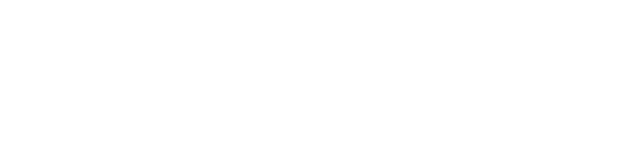
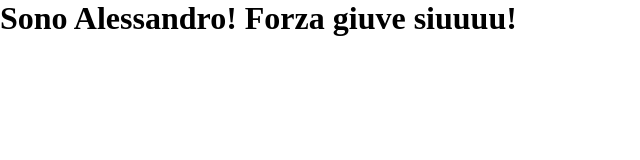
Before and after one commit to MatteoGrigoletto/test-git, a plain HTML site: page index.html in a window 1280 px wide. Shown: the whole page, without its empty margins (0-640 px from the left). Drawn offline with Linux system fonts and the light colour scheme.

Commit message:
Aggiunge footer

```diff
--- a/index.html
+++ b/index.html
@@ -7,5 +7,9 @@
     <link rel="stylesheet" href="style.css" />
     <title>Git</title>
   </head>
-  <body></body>
+  <body>
+      <footer>
+        <h1>Sono Alessandro! Forza giuve siuuuu!</h1>
+      </footer>
+  </body>
 </html>
```
